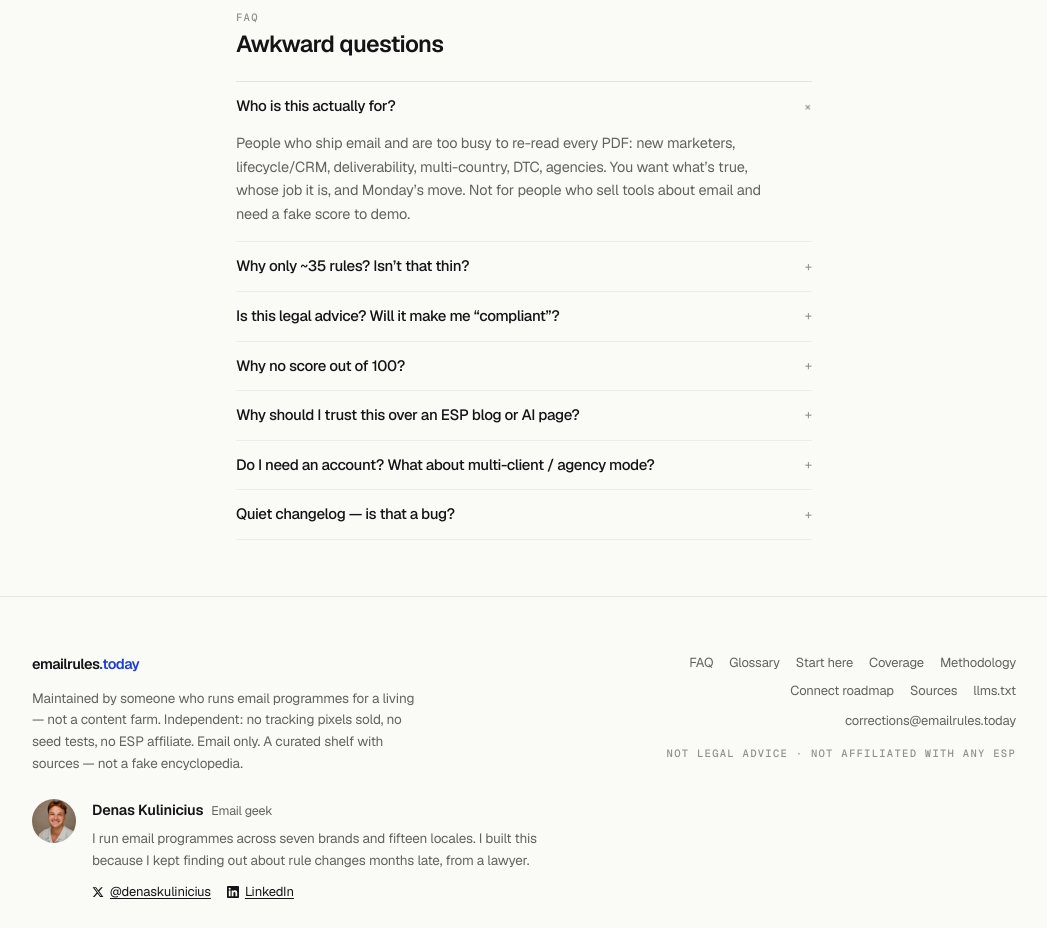
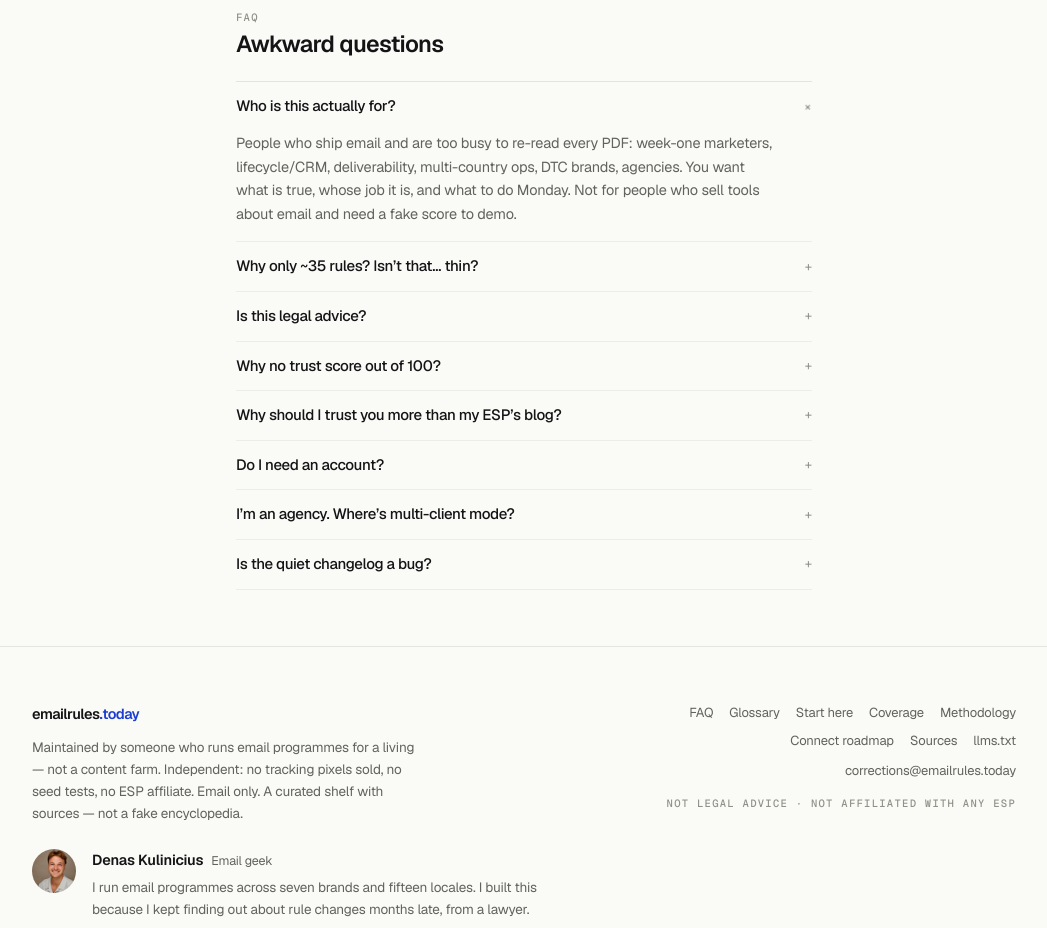
Before and after one commit to denask-eng/emailrules, a Next.js app: page / in a window 1280 px wide. Shown: the part 4560-5488 px from the top of the page, without its empty margins (116-1163 px from the left). Built offline with nearby package versions, Linux system fonts and the light colour scheme; no server answers; the database is empty.

Commit message:
FAQ: dense answers, keep original question headlines
Section stays “Awkward questions.” Single plain Qs only — no compound
titles. Value compressed into answers, not renamed slots.

```diff
--- a/src/content/faq.ts
+++ b/src/content/faq.ts
@@ -1,6 +1,7 @@
 /**
- * Sitewide FAQ — every answer must earn its slot.
- * Prefer one dense question over two thin ones. Order: who → shelf → not-that → trust → product.
+ * Sitewide FAQ — honest, slightly rude, actually human.
+ * Headlines stay plain single questions. Density lives in the answers.
+ * Order: who → shelf → not-that → trust → product.
  */
 
 export type FaqItem = {
@@ -11,30 +12,34 @@ export type FaqItem = {
 export const SITE_FAQ: FaqItem[] = [
   {
     q: "Who is this actually for?",
-    a: "People who ship email and are too busy to re-read every PDF: new marketers, lifecycle/CRM, deliverability, multi-country, DTC, agencies. You want what’s true, whose job it is, and Monday’s move. Not for people who sell tools about email and need a fake score to demo.",
+    a: "People who ship email and are too busy to re-read every PDF: week-one marketers, lifecycle/CRM, deliverability, multi-country ops, DTC brands, agencies. You want what is true, whose job it is, and what to do Monday. Not for people who sell tools about email and need a fake score to demo.",
   },
   {
-    q: "Why only ~35 rules? Isn’t that thin?",
-    a: "On purpose. Four hundred undated “best practices” is how you look busy and still get burned. Every page needs a primary source we actually read. Thin and checkable beats fat folklore. The coverage map lists what we still refuse to invent — SMS, seed scores, warm-up magic included.",
+    q: "Why only ~35 rules? Isn’t that… thin?",
+    a: "On purpose. A wall of 400 undated “best practices” is how you look busy and still get burned. Every page needs a primary source we actually read. Thin and checkable beats fat and folklore. Coverage map says what we still refuse to invent — including SMS, seed scores, and warm-up magic.",
   },
   {
-    q: "Is this legal advice? Will it make me “compliant”?",
-    a: "No and no. If it were advice you’d have a billable hour. No tool makes you compliant — lawyers and judges do. We say what the sources say, whose desk it usually lands on, and what to do first. Confirm high-stakes stuff with counsel who knows your facts. “Compliant” is a marketing word.",
+    q: "Is this legal advice?",
+    a: "No. If it were, you’d have a billable hour and a longer PDF. This is a dated operator reference written by an email geek. Confirm anything high-stakes with counsel who knows your facts. Same for “will this make me compliant?” — no tool does that. Lawyers and judges do. We say what the sources say and what to do first on Monday.",
   },
   {
-    q: "Why no score out of 100?",
-    a: "We refuse numbers you can’t audit. Fake scores sell seed tests and panic. Domain check gives plain findings with sources. If you wanted a red dial, you’re on the wrong site — and that’s fine.",
+    q: "Why no trust score out of 100?",
+    a: "Because we refuse to invent a number you can’t audit. Fake scores sell seed tests and panic. You get findings, dates, and links. If that feels less exciting than a red dial, good — you’re not the red-dial customer.",
   },
   {
-    q: "Why should I trust this over an ESP blog or AI page?",
-    a: "ESPs sell seats. AI invents citations when nobody watches. We sell nothing today (no pixels, seed tests, or affiliate), name a human, date every page, and publish corrections when we’re wrong — we already have been. Check the sources. Fail that test and leave.",
+    q: "Why should I trust you more than my ESP’s blog?",
+    a: "ESPs sell seats. AI invents citations when nobody watches. We sell nothing today — no pixels, no seed tests, no affiliate — so we can say “your open rate is broken” without selling the fix. Named human, last-verified dates, public corrections when we’re wrong (we already have been). Check the sources. Fail that test and leave.",
   },
   {
-    q: "Do I need an account? What about multi-client / agency mode?",
-    a: "No account. Filters live in the browser and the URL — share the link. We tried a client-name CRM on setup; it felt like work before value. Role filter + one-page brief + optional PDF title is enough for now. More complexity only after this shelf is habit.",
+    q: "Do I need an account?",
+    a: "No. Filters live in this browser and the URL. Share the link. That’s it. Accounts come later only if they earn it — not so we can nurture you about email.",
   },
   {
-    q: "Quiet changelog — is that a bug?",
-    a: "No. Quiet means nothing material moved. We don’t invent urgency so the homepage looks “alive.” When it’s still, sticky risks still show what usually needs a person.",
+    q: "I’m an agency. Where’s multi-client mode?",
+    a: "We tried a client-name CRM on the setup card. It made the product feel like work before it felt useful. Role filters + copy link + one-page brief (optional PDF title) is enough for now. Complexity comes back when the free shelf is habit, not before.",
+  },
+  {
+    q: "Is the quiet changelog a bug?",
+    a: "No. Quiet means nothing material moved. We don’t invent urgency so the homepage looks “alive.” Sticky risks still show what usually needs a person when the market is still.",
   },
 ];
```
